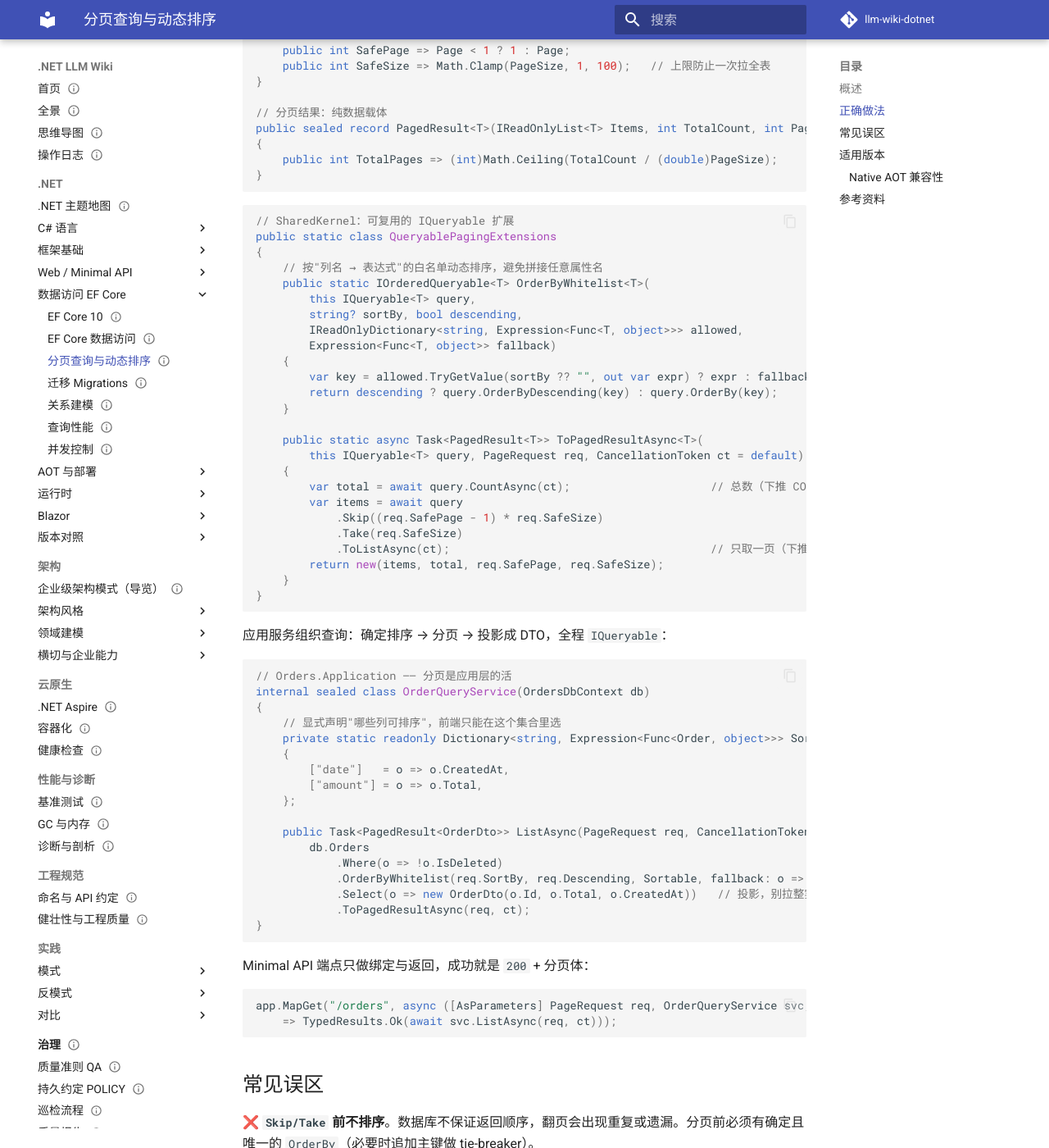
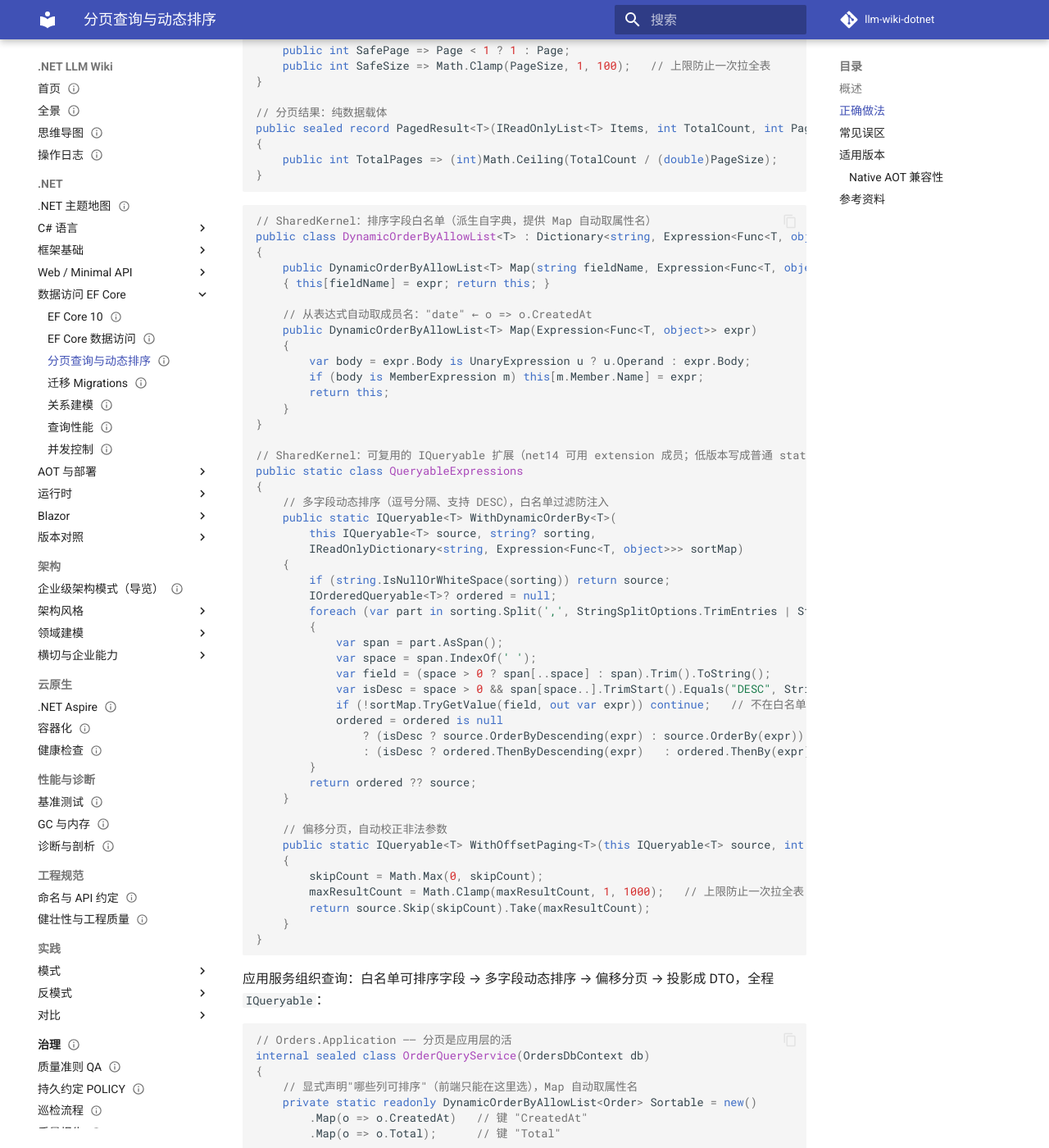
Before and after one commit to fenzel999/llm-wiki-dotnet, an MkDocs documentation site: the page built from wiki/dotnet/ef-core/pagination.md, in a window 1280 px wide and 1400 px high, scrolled down 930 px. Shown: the whole window at 82% size. Built offline with MkDocs 1.6.1 and Material for MkDocs 9.7.7, drawn with Linux system fonts in a browser that asks for light colours; comment, search, counter and statistics services are not loaded; some of the changed text lies outside the part shown.

Commit message:
fix(pagination): multi-field dynamic ordering via whitelist (AOT-safe)

````diff
--- a/wiki/dotnet/ef-core/pagination.md
+++ b/wiki/dotnet/ef-core/pagination.md
@@ -1,6 +1,6 @@
 ---
 title: 分页查询与动态排序
-summary: 应用层用可复用的 PagedResult<T> + 动态排序做偏移分页；排序列白名单，条件下推数据库。
+summary: 应用层用可复用的 PagedResult<T> + 多字段动态排序做偏移分页；排序列白名单，条件下推数据库。
 tags: [ef-core, pagination, sorting, application-layer, linq]
 introduced-in: general
 applies-to: [net8, net9, net10]
@@ -50,52 +50,79 @@ public sealed record PagedResult<T>(IReadOnlyList<T> Items, int TotalCount, int
 ```
 
 ```csharp
-// SharedKernel：可复用的 IQueryable 扩展
-public static class QueryablePagingExtensions
+// SharedKernel：排序字段白名单（派生自字典，提供 Map 自动取属性名）
+public class DynamicOrderByAllowList<T> : Dictionary<string, Expression<Func<T, object>>>
 {
-    // 按"列名 → 表达式"的白名单动态排序，避免拼接任意属性名
-    public static IOrderedQueryable<T> OrderByWhitelist<T>(
-        this IQueryable<T> query,
-        string? sortBy, bool descending,
-        IReadOnlyDictionary<string, Expression<Func<T, object>>> allowed,
-        Expression<Func<T, object>> fallback)
+    public DynamicOrderByAllowList<T> Map(string fieldName, Expression<Func<T, object>> expr)
+    { this[fieldName] = expr; return this; }
+
+    // 从表达式自动取成员名："date" ← o => o.CreatedAt
+    public DynamicOrderByAllowList<T> Map(Expression<Func<T, object>> expr)
     {
-        var key = allowed.TryGetValue(sortBy ?? "", out var expr) ? expr : fallback;  // 命不中白名单→默认列
-        return descending ? query.OrderByDescending(key) : query.OrderBy(key);
+        var body = expr.Body is UnaryExpression u ? u.Operand : expr.Body;
+        if (body is MemberExpression m) this[m.Member.Name] = expr;
+        return this;
+    }
+}
+
+// SharedKernel：可复用的 IQueryable 扩展（net14 可用 extension 成员；低版本写成普通 static class）
+public static class QueryableExpressions
+{
+    // 多字段动态排序（逗号分隔、支持 DESC），白名单过滤防注入
+    public static IQueryable<T> WithDynamicOrderBy<T>(
+        this IQueryable<T> source, string? sorting,
+        IReadOnlyDictionary<string, Expression<Func<T, object>>> sortMap)
+    {
+        if (string.IsNullOrWhiteSpace(sorting)) return source;
+        IOrderedQueryable<T>? ordered = null;
+        foreach (var part in sorting.Split(',', StringSplitOptions.TrimEntries | StringSplitOptions.RemoveEmptyEntries))
+        {
+            var span = part.AsSpan();
+            var space = span.IndexOf(' ');
+            var field = (space > 0 ? span[..space] : span).Trim().ToString();
+            var isDesc = space > 0 && span[space..].TrimStart().Equals("DESC", StringComparison.OrdinalIgnoreCase);
+            if (!sortMap.TryGetValue(field, out var expr)) continue;   // 不在白名单→跳过
+            ordered = ordered is null
+                ? (isDesc ? source.OrderByDescending(expr) : source.OrderBy(expr))
+                : (isDesc ? ordered.ThenByDescending(expr)   : ordered.ThenBy(expr));
+        }
+        return ordered ?? source;
     }
 
-    public static async Task<PagedResult<T>> ToPagedResultAsync<T>(
-        this IQueryable<T> query, PageRequest req, CancellationToken ct = default)
+    // 偏移分页，自动校正非法参数
+    public static IQueryable<T> WithOffsetPaging<T>(this IQueryable<T> source, int skipCount, int maxResultCount)
     {
-        var total = await query.CountAsync(ct);                     // 总数（下推 COUNT）
-        var items = await query
-            .Skip((req.SafePage - 1) * req.SafeSize)
-            .Take(req.SafeSize)
-            .ToListAsync(ct);                                       // 只取一页（下推 OFFSET/FETCH）
-        return new(items, total, req.SafePage, req.SafeSize);
+        skipCount = Math.Max(0, skipCount);
+        maxResultCount = Math.Clamp(maxResultCount, 1, 1000);   // 上限防止一次拉全表
+        return source.Skip(skipCount).Take(maxResultCount);
     }
 }
 ```
 
-应用服务组织查询：确定排序 → 分页 → 投影成 DTO，全程 `IQueryable`：
+应用服务组织查询：白名单可排序字段 → 多字段动态排序 → 偏移分页 → 投影成 DTO，全程 `IQueryable`：
 
 ```csharp
 // Orders.Application —— 分页是应用层的活
 internal sealed class OrderQueryService(OrdersDbContext db)
 {
-    // 显式声明"哪些列可排序"，前端只能在这个集合里选
-    private static readonly Dictionary<string, Expression<Func<Order, object>>> Sortable = new()
+    // 显式声明"哪些列可排序"（前端只能在这里选），Map 自动取属性名
+    private static readonly DynamicOrderByAllowList<Order> Sortable = new()
+        .Map(o => o.CreatedAt)   // 键 "CreatedAt"
+        .Map(o => o.Total);      // 键 "Total"
+
+    public async Task<PagedResult<OrderDto>> ListAsync(ListRequest req, CancellationToken ct)
     {
-        ["date"]   = o => o.CreatedAt,
-        ["amount"] = o => o.Total,
-    };
+        var query = db.Orders
+            .Where(o => !o.IsDeleted)
+            .WithDynamicOrderBy(req.Sorting, Sortable)        // "CreatedAt desc, Total"
+            .WithOffsetPaging((req.Page - 1) * req.PageSize, req.PageSize);
 
-    public Task<PagedResult<OrderDto>> ListAsync(PageRequest req, CancellationToken ct) =>
-        db.Orders
-            .Where(o => !o.IsDeleted)
-            .OrderByWhitelist(req.SortBy, req.Descending, Sortable, fallback: o => o.CreatedAt)
-            .Select(o => new OrderDto(o.Id, o.Total, o.CreatedAt))   // 投影，别拉整实体
-            .ToPagedResultAsync(req, ct);
+        var total = await query.CountAsync(ct);
+        var items = await query
+            .Select(o => new OrderDto(o.Id, o.Total, o.CreatedAt))
+            .ToListAsync(ct);                                  // 只取一页（下推 OFFSET/FETCH）
+        return new(items, total, req.Page, req.PageSize);
+    }
 }
 ```
 
@@ -126,7 +153,7 @@ app.MapGet("/orders", async ([AsParameters] PageRequest req, OrderQueryService s
 
 ### Native AOT 兼容性
 
-动态排序刻意用**编译期表达式白名单**（`Dictionary<string, Expression<Func<T,object>>>`）而非"按字符串反射属性名"，正是为了 AOT 友好：反射构建排序键在 Native AOT 下会被裁剪、失效，而白名单里的表达式是编译期已知的，安全。注意 **EF Core 查询管道对 Native AOT 仅部分支持**，Native AOT 部署 EF Core 需启用编译模型/预编译查询；纯 `IQueryable`/`Skip/Take` 逻辑本身不含反射。
+动态排序刻意用**编译期表达式白名单**（`Dictionary<string, Expression<Func<T,object>>>` + `WithDynamicOrderBy`），而非"按字符串反射属性名"，正是为了 AOT 友好：反射构建排序键在 Native AOT 下会被裁剪、失效，而白名单里的表达式是编译期已知的，安全。`DynamicOrderByAllowList.Map(expr)` 从表达式树取成员名（`MemberExpression`），**不反射**。注意 **EF Core 查询管道对 Native AOT 仅部分支持**，Native AOT 部署 EF Core 需启用编译模型/预编译查询；纯 `IQueryable`/`Skip/Take` 逻辑本身不含反射。
 
 ## 参考资料
 
````
Also changed, not shown: wiki/log.md (+4 -0 lines).
